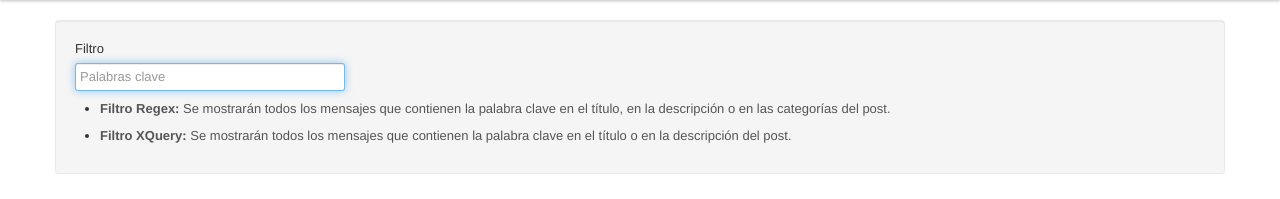
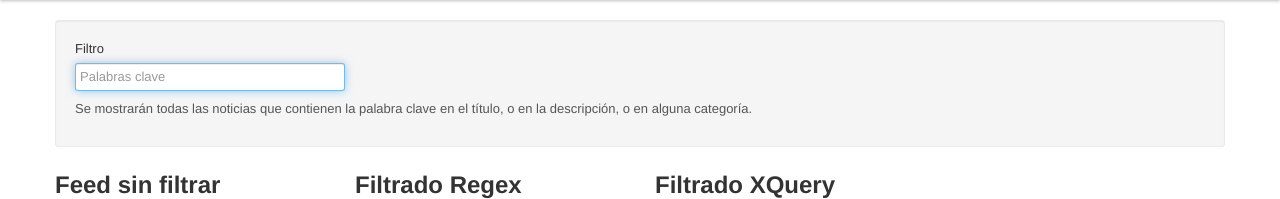
Before and after one commit to dsarmientos/bigdatahw1, a Python web app: template src/rss/templates/index.html in a window 1280 px wide. Shown: the part 40-239 px from the top of the page. Run offline with Jinja, Linux system fonts and the light colour scheme; the template is opened without the code that fills it, so the values that code supplies are empty; some libraries are stand-ins or nearby versions.

Commit message:
Fix en mensaje de ayuda formulario

```diff
--- a/src/rss/templates/index.html
+++ b/src/rss/templates/index.html
@@ -52,9 +52,7 @@
 	  <form id="form" class="well">
 	  <label>Filtro</label>
 	  <input id="keyword" type="text" class="span3" placeholder="Palabras clave ">
-	  <ul><li>
-		  <span class="help-block"><strong>Filtro Regex:</strong> Se mostrarán todos los mensajes que contienen la palabra clave en el título, en la descripción o en las categorías del post.</span></li>
-		  <li><span class="help-block"><strong>Filtro XQuery:</strong> Se mostrarán todos los mensajes que contienen la palabra clave en el título o en la descripción del post.</span></li></ul>
+	  <span class="help-block">Se mostrarán todas las noticias que contienen la palabra clave en el título, o en la descripción, o en alguna categoría.</span>
 </form>
       </div>
 </div>
```
